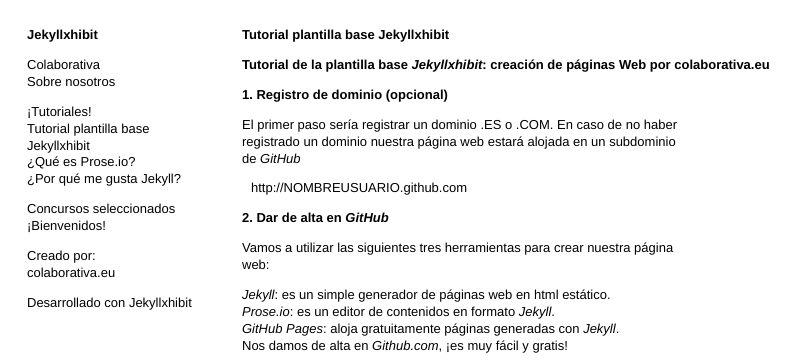
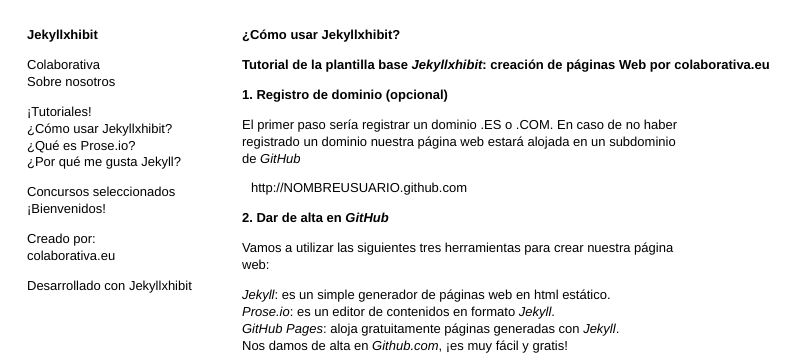
Before and after one commit to colaborativa/jekyllxhibit, a Jekyll site: the page built from _posts/exhibits/2013-04-11-tutorial-plantilla-jekyllxhibit.md, in a window 1280 px wide and 900 px high, cut to the strip 0-364 px from the top of the window. Shown: the whole strip, without its empty margins (0-805 px from the left). Built offline with Jekyll 4.4.1, drawn with Linux system fonts in a browser that asks for light colours.

Commit message:
Updated _posts/exhibits/2013-04-11-tutorial-plantilla-jekyllxhibit.md

```diff
--- a/_posts/exhibits/2013-04-11-tutorial-plantilla-jekyllxhibit.md
+++ b/_posts/exhibits/2013-04-11-tutorial-plantilla-jekyllxhibit.md
@@ -1,7 +1,7 @@
 ---
 layout: default
 category: exhibit
-title: "Tutorial plantilla base Jekyllxhibit"
+title: "¿Cómo usar Jekyllxhibit?"
 section: ¡Tutoriales!
 
 published: true
```
